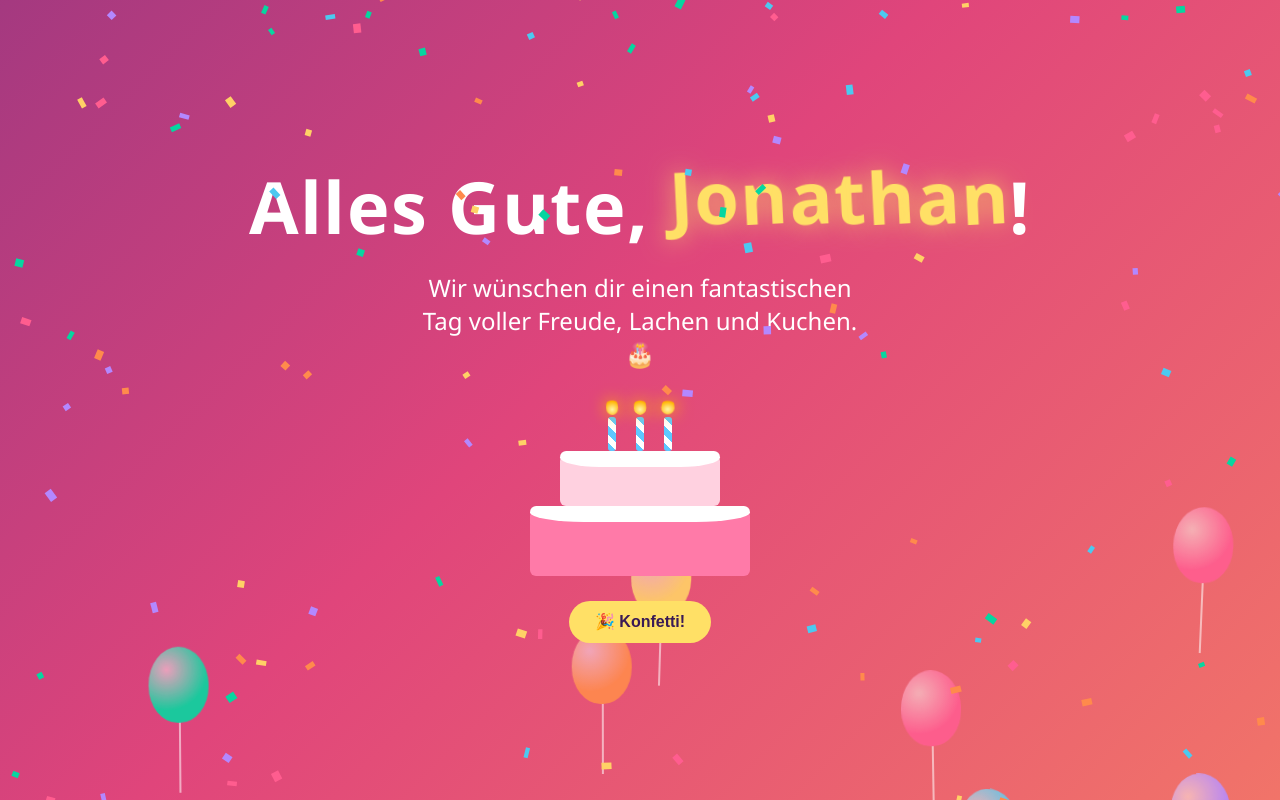
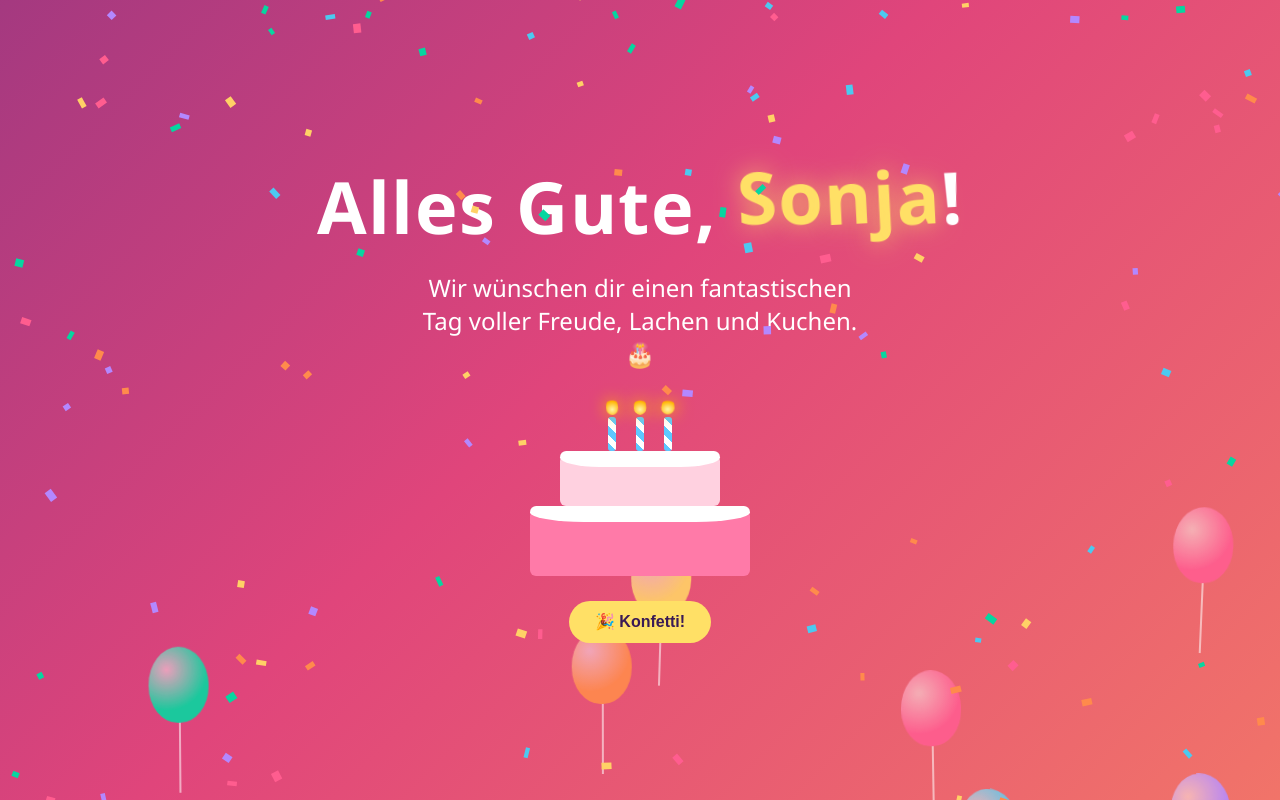
Before and after one commit to hleuze/web, a plain HTML site: page index.html in a window 1280 px wide. Drawn offline with Linux system fonts and the light colour scheme.

Commit message:
Change title and name from Jonathan to Sonja

```diff
--- a/index.html
+++ b/index.html
@@ -3,7 +3,7 @@
 <head>
 <meta charset="utf-8">
 <meta name="viewport" content="width=device-width, initial-scale=1">
-<title>Alles Gute, Jonathan!</title>
+<title>Alles Gute, Sonja!</title>
 <style>
   * { box-sizing: border-box; margin: 0; }
   html, body { height: 100%; overflow: hidden; }
@@ -93,7 +93,7 @@
   });
   build('Alles Gute, ', '');
   const nameStart = title.children.length;
-  build('Jonathan', 'name');
+  build('Sonja', 'name');
   build('!', '');
   // Name wippt nach dem Einblenden
   [...title.children].slice(nameStart, nameStart + 8).forEach((s, i) => {
```
